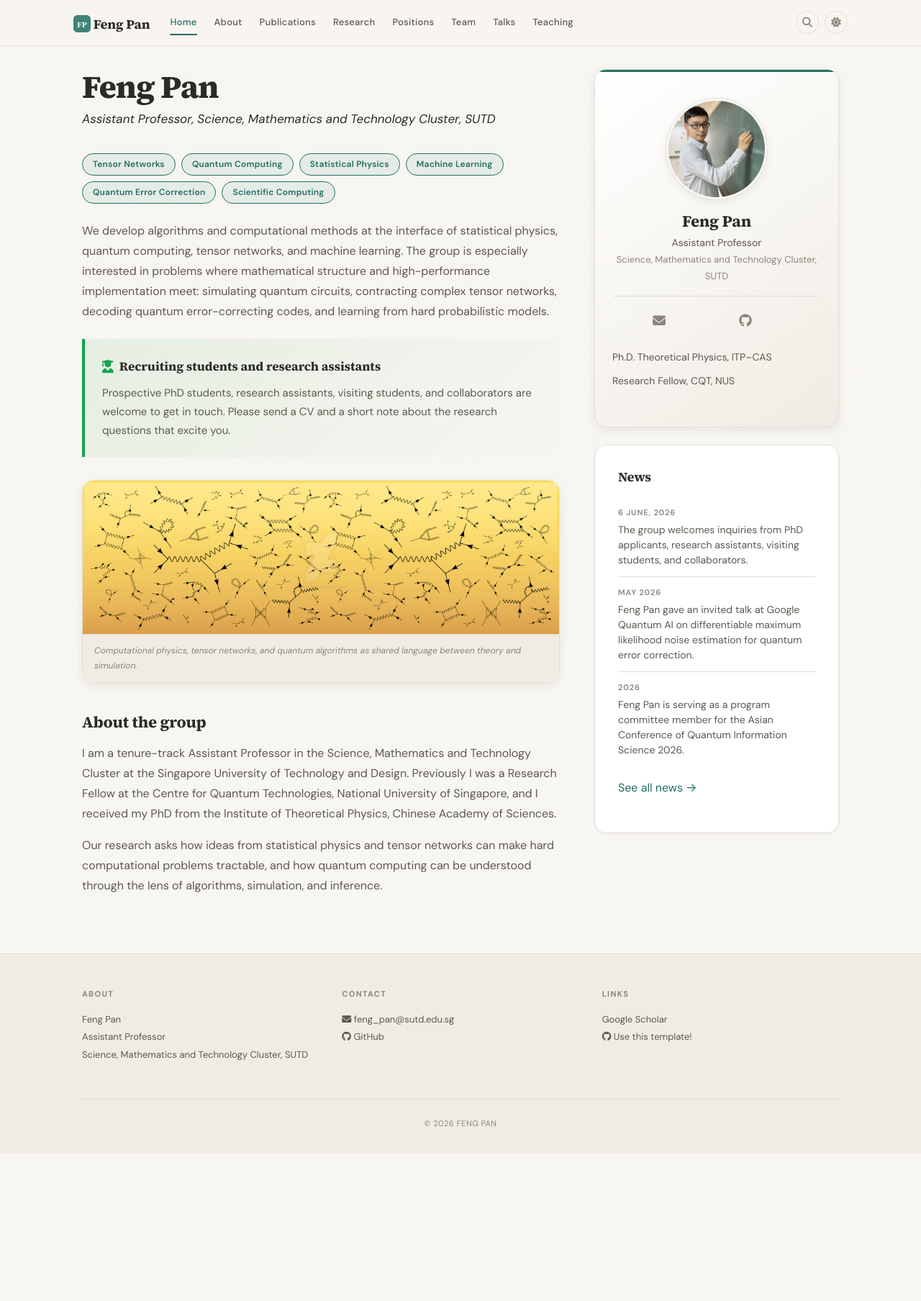
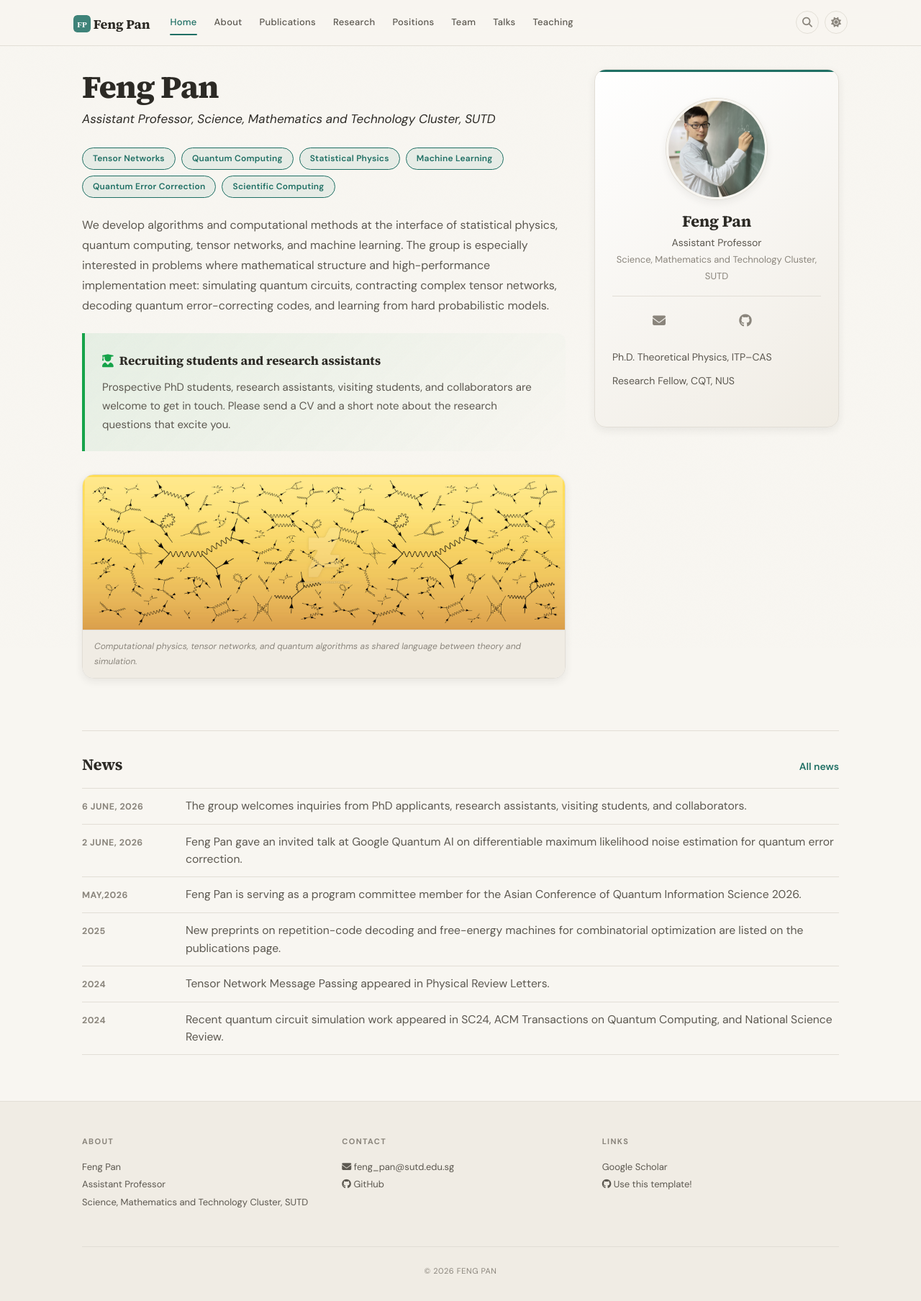
Before and after one commit to Fanerst/Fanerst.github.io, a Jekyll site: the page built from _pages/home.md, in a window 1280 px wide. Shown: the whole page at 72% size. Built offline with Jekyll 4.4.1, drawn with Linux system fonts in a browser that asks for light colours; a style sheet for code colours, icons or effects is not loaded; before the commit the page ends 1603 px from its top, so only the background shows below that.

Commit message:
Expand homepage news section

```diff
--- a/_includes/sidebar.html
+++ b/_includes/sidebar.html
@@ -23,16 +23,3 @@
 </ul>
 {% endif %}
 </div>
-
-<div class="section-card" style="margin-top: var(--space-6);">
-<h4 style="margin-top: 0;">News</h4>
-<div class="news-timeline">
-{% for article in site.data.news limit:3 %}
-<div class="news-item">
-<div class="news-date">{{ article.date }}</div>
-<div class="news-headline">{{ article.headline }}</div>
-</div>
-{% endfor %}
-</div>
-<p style="margin-top: var(--space-4);"><a href="{{ '/news/' | relative_url }}">See all news &rarr;</a></p>
-</div>
--- a/_layouts/homelay.html
+++ b/_layouts/homelay.html
@@ -11,3 +11,20 @@ layout: default
     {% include sidebar.html %}
   </div>
 </div>
+
+{% if site.data.news.size > 0 %}
+<section class="home-news-section" aria-labelledby="home-news-heading">
+  <div class="home-section-heading">
+    <h3 id="home-news-heading">News</h3>
+    <a href="{{ '/news/' | relative_url }}">All news</a>
+  </div>
+  <div class="home-news-list">
+    {% for article in site.data.news limit:20 %}
+    <article class="home-news-item">
+      <time class="home-news-date">{{ article.date }}</time>
+      <div class="home-news-headline">{{ article.headline }}</div>
+    </article>
+    {% endfor %}
+  </div>
+</section>
+{% endif %}
--- a/_pages/home.md
+++ b/_pages/home.md
@@ -29,10 +29,3 @@ The group is especially interested in problems where mathematical structure and
 <img src="{{ '/images/banner.jpg' | relative_url }}" alt="Computational physics banner" loading="lazy">
 <div class="banner-caption">Computational physics, tensor networks, and quantum algorithms as shared language between theory and simulation.</div>
 </div>
-
-### About the group
-
-I am a tenure-track Assistant Professor in the Science, Mathematics and Technology Cluster at the Singapore University of Technology and Design.
-Previously I was a Research Fellow at the Centre for Quantum Technologies, National University of Singapore, and I received my PhD from the Institute of Theoretical Physics, Chinese Academy of Sciences.
-
-Our research asks how ideas from statistical physics and tensor networks can make hard computational problems tractable, and how quantum computing can be understood through the lens of algorithms, simulation, and inference.
--- a/_sass/layouts/_home.scss
+++ b/_sass/layouts/_home.scss
@@ -5,7 +5,7 @@
 .home-grid {
   display: grid;
   grid-template-columns: 1fr 340px;
-  gap: var(--space-12);
+  gap: var(--space-10);
   align-items: start;
 
   @media (max-width: 768px) {
@@ -52,7 +52,7 @@
 .home-hero-sub {
   font-size: 1.0625rem;
   color: var(--text-muted);
-  margin-bottom: var(--space-8);
+  margin-bottom: var(--space-6);
   font-style: italic;
   max-width: none;
 }
@@ -116,3 +116,75 @@
     line-height: 1.5;
   }
 }
+
+.home-news-section {
+  margin-top: var(--space-10);
+  padding-top: var(--space-8);
+  border-top: 1px solid var(--border-color);
+}
+
+.home-section-heading {
+  display: flex;
+  align-items: baseline;
+  justify-content: space-between;
+  gap: var(--space-4);
+  margin-bottom: var(--space-4);
+
+  h3 {
+    margin: 0;
+
+    &::after {
+      display: none;
+    }
+  }
+
+  a {
+    flex: 0 0 auto;
+    font-size: 0.875rem;
+    font-weight: 600;
+  }
+}
+
+.home-news-list {
+  border-top: 1px solid var(--border-color);
+}
+
+.home-news-item {
+  display: grid;
+  grid-template-columns: minmax(7rem, 9rem) minmax(0, 1fr);
+  gap: var(--space-5);
+  align-items: baseline;
+  padding: var(--space-3) 0;
+  border-bottom: 1px solid var(--border-color);
+}
+
+.home-news-date {
+  color: var(--text-muted);
+  font-family: 'DM Sans', sans-serif;
+  font-size: 0.78rem;
+  font-weight: 700;
+  letter-spacing: 0.04em;
+  text-transform: uppercase;
+}
+
+.home-news-headline {
+  color: var(--text-secondary);
+  font-size: 0.98rem;
+  line-height: 1.55;
+}
+
+@media (max-width: 640px) {
+  .home-news-section {
+    margin-top: var(--space-8);
+    padding-top: var(--space-6);
+  }
+
+  .home-section-heading {
+    align-items: flex-start;
+  }
+
+  .home-news-item {
+    grid-template-columns: 1fr;
+    gap: var(--space-1);
+  }
+}
```
Also changed, not shown: README.md (+1 -1 lines), _data/news.yml (+4 -4 lines).
